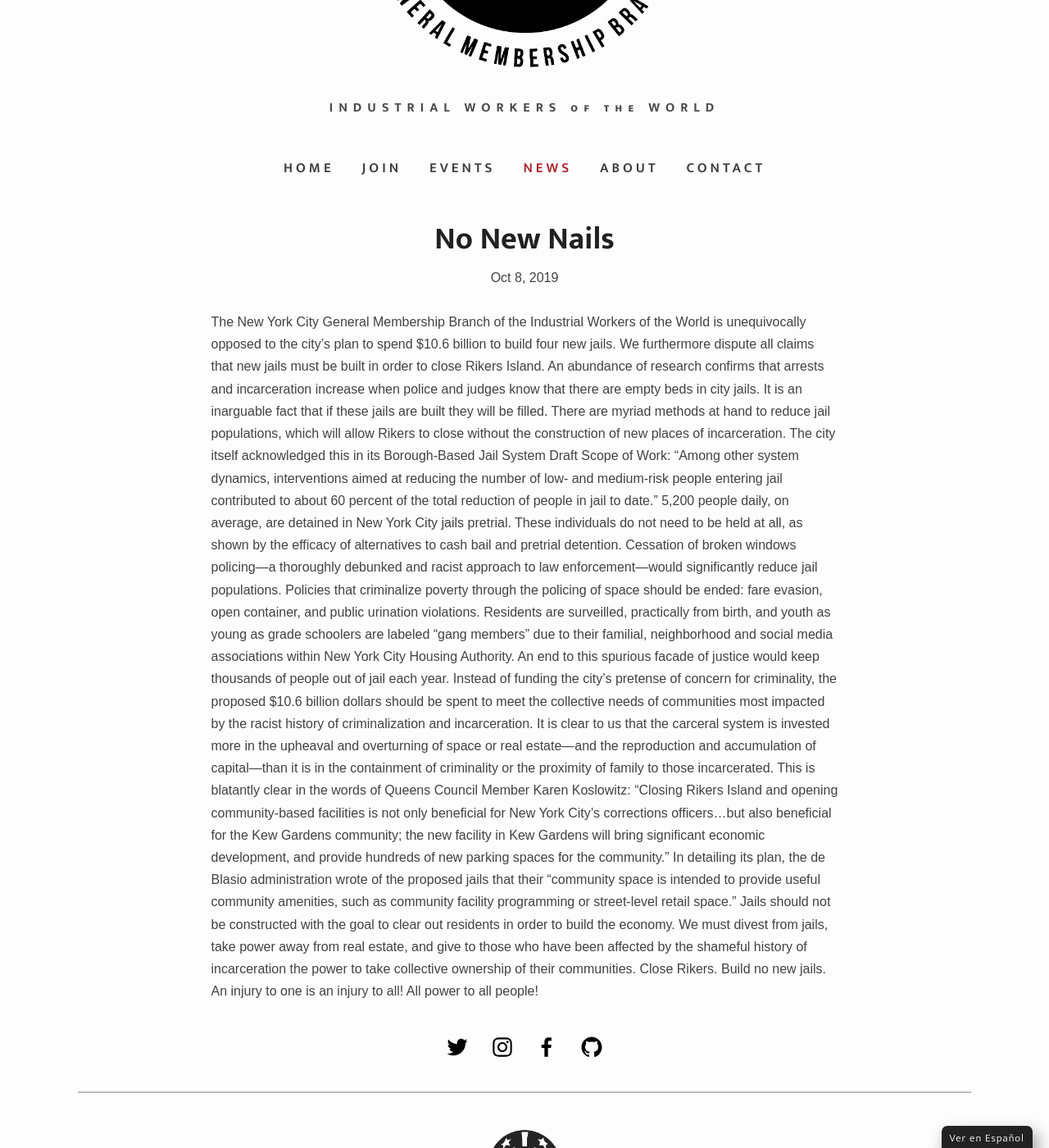
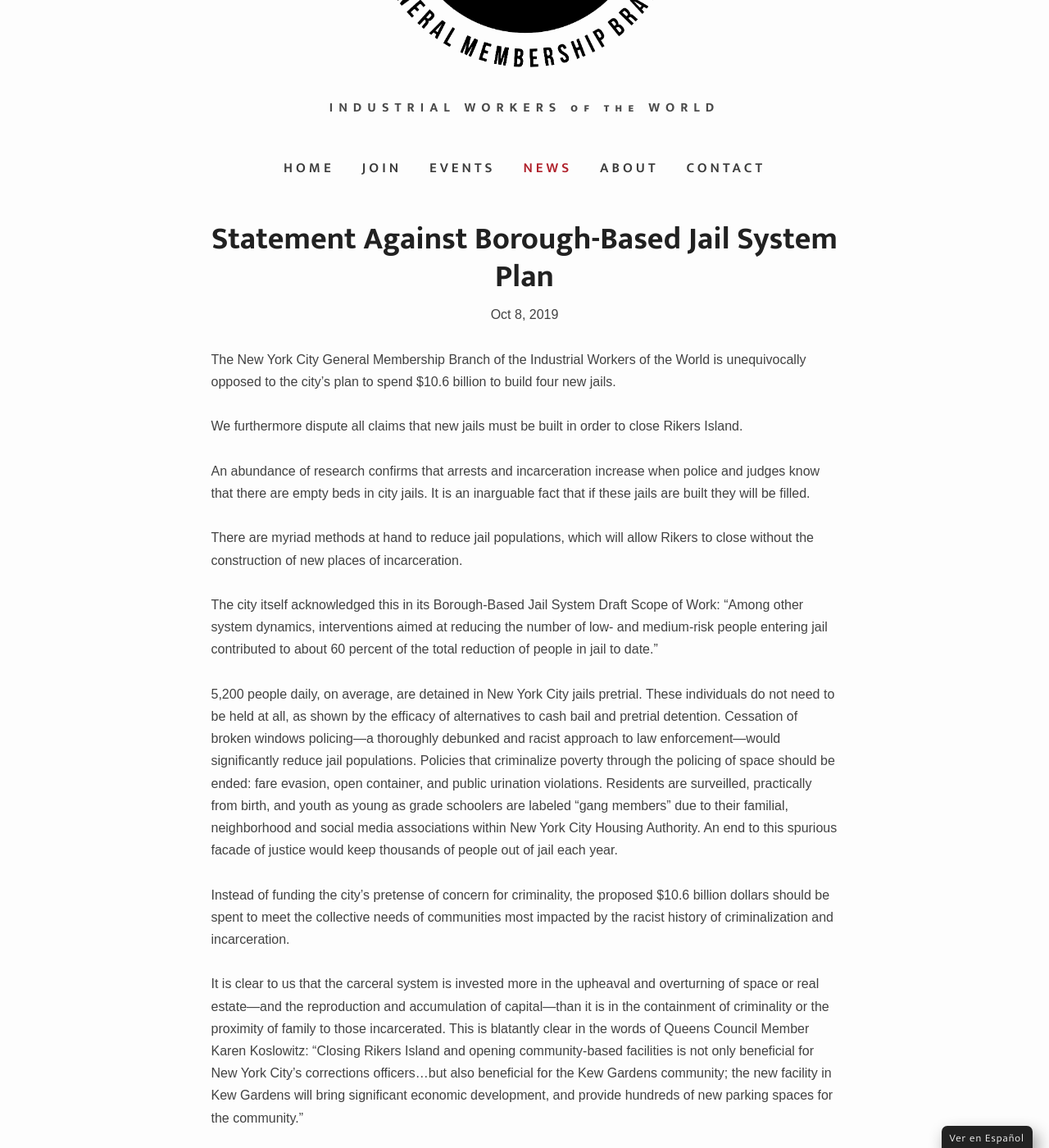
Before and after one commit to IWW-NYC-GMB/iww.nyc, a Jekyll site: the page built from news/_posts/2019-10-08-no-new-nails.md, in a window 1280 px wide and 1400 px high, scrolled down 428 px. Shown: the whole window at 82% size. Built offline with Jekyll 4.4.1, drawn with Linux system fonts in a browser that asks for light colours; some web fonts are replaced; our own code applies the rules of GitHub Pages for plain Markdown files; some of the changed text lies outside the part shown.

Commit message:
Update 2019-10-08-no-new-nails.md

```diff
--- a/news/_posts/2019-10-08-no-new-nails.md
+++ b/news/_posts/2019-10-08-no-new-nails.md
@@ -1,3 +1,11 @@
+---
+layout: post
+title: Statement Against Borough-Based Jail System Plan
+date: 2019-10-08T05:00:00.000Z
+permalink: '/:categories/:year/:i_month/:i_day/:slug'
+netlify: true
+newsletter: false
+---
 The New York City General Membership Branch of the Industrial Workers of the World is unequivocally opposed to the city’s plan to spend $10.6 billion to build four new jails.
 We furthermore dispute all claims that new jails must be built in order to close Rikers Island.
 An abundance of research confirms that arrests and incarceration increase when police and judges know that there are empty beds in city jails. It is an inarguable fact that if these jails are built they will be filled.
```
